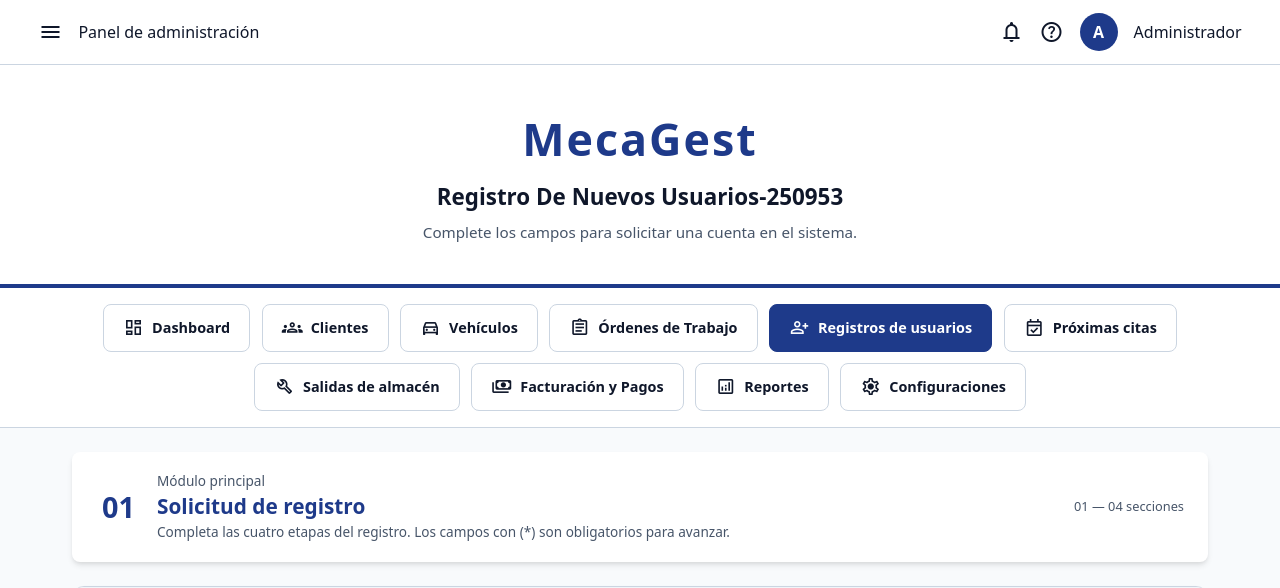
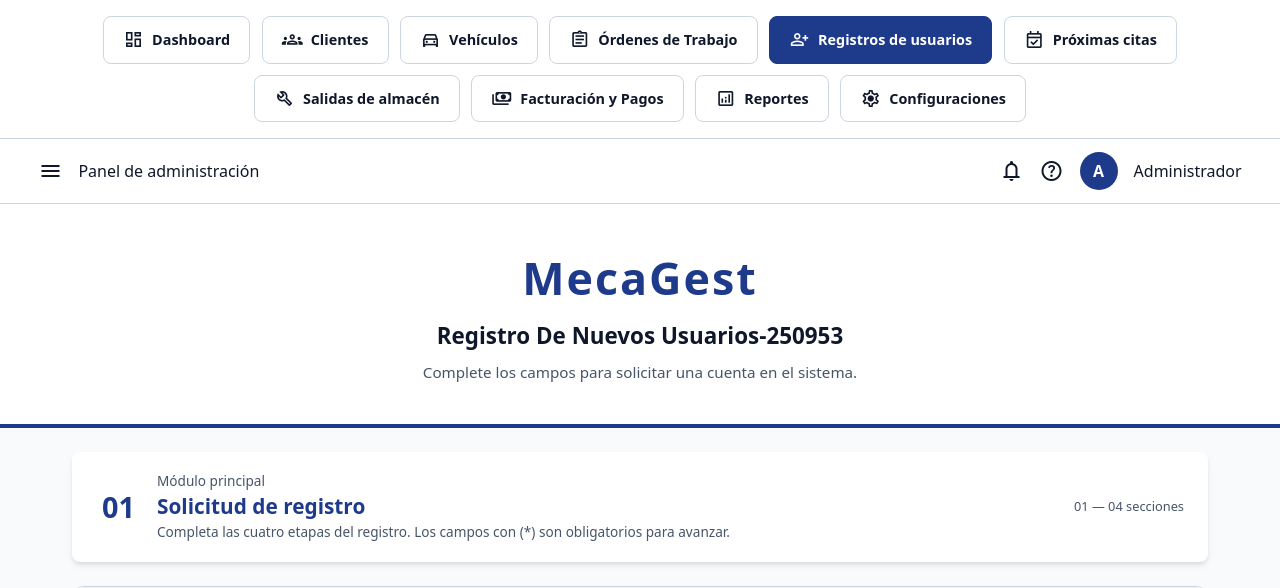
Before and after one commit to ReneVaZa/Practicas_Aplicaciones_Web_250962, a PHP site: page / in a window 1280 px wide. Shown: the top 588 px of the page. Run offline with PHP 8.4, Linux system fonts and the light colour scheme.

Commit message:
main
add: se mejoro el codigo

```diff
--- a/Practica04/assets/styles/styles.css
+++ b/Practica04/assets/styles/styles.css
@@ -833,7 +833,9 @@ body {
 /* Permite organizar los elementos del menú y contenido */
 .sidebar,
 .app-main {
-    display: contents;
+    display: flex;
+    flex-direction: column;
+    width: 100%;
 }
 
 /* Ocultar elementos laterales que ya no se necesitan */
```
